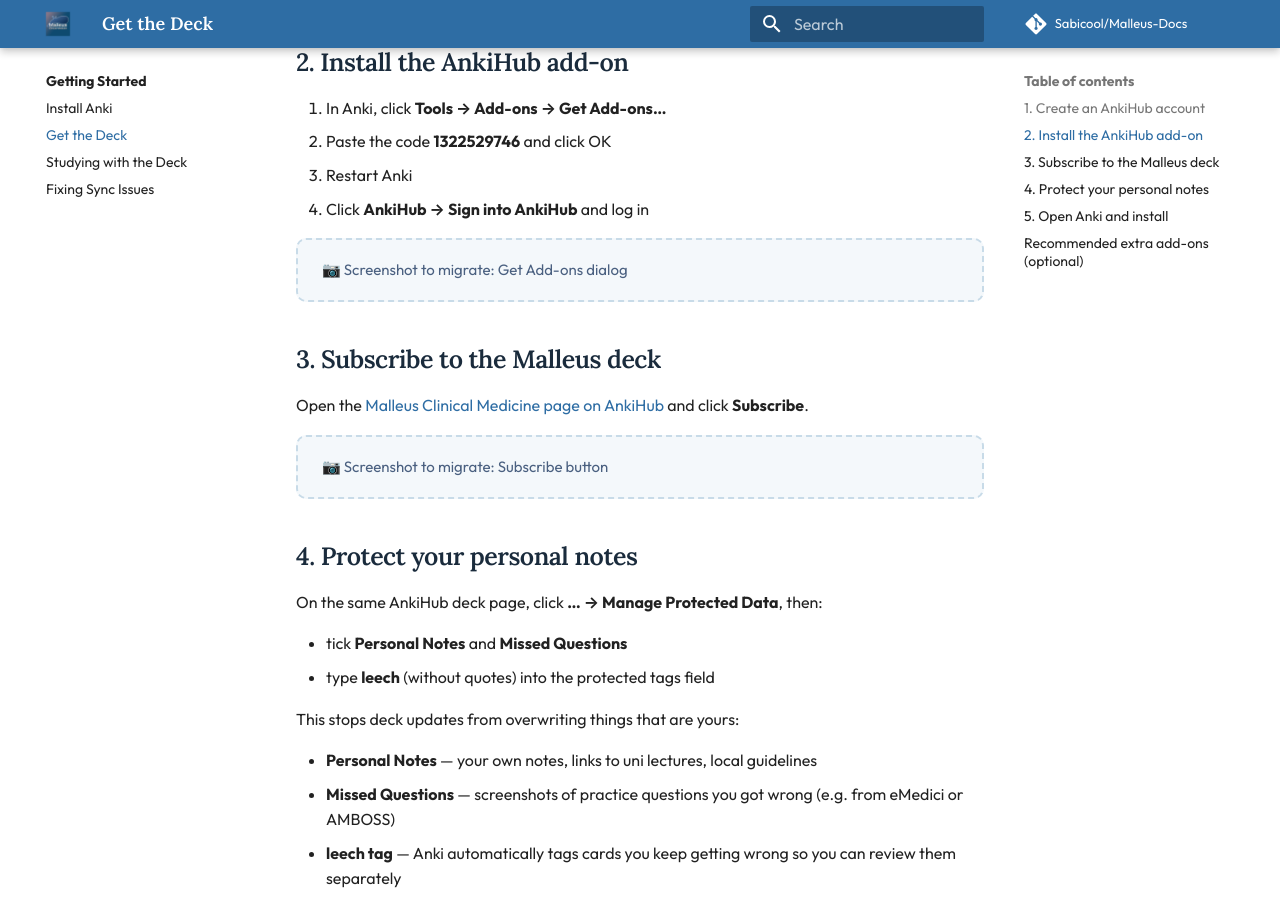
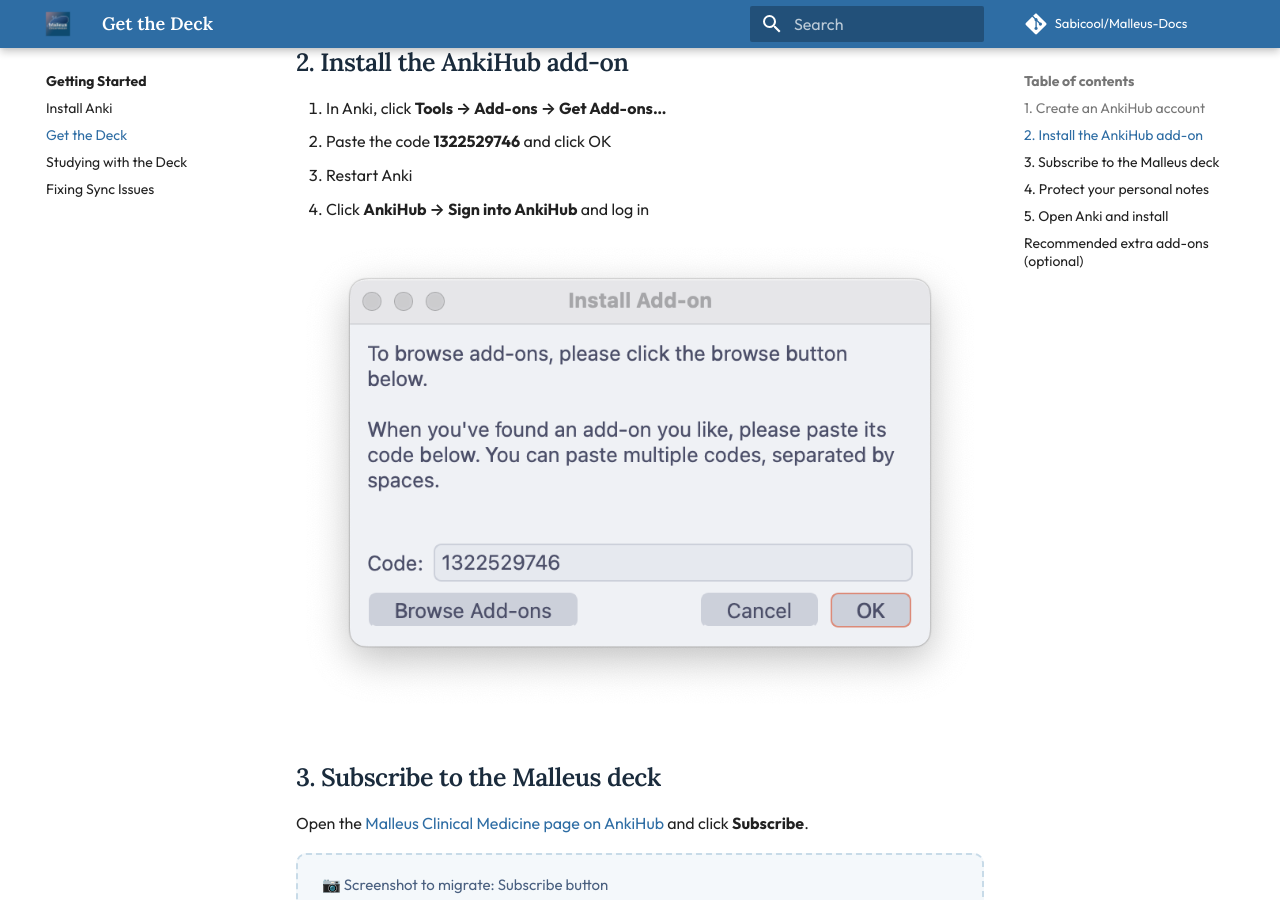
Before and after one commit to Sabicool/Malleus-Docs, an MkDocs documentation site: the page built from docs/getting-started/get-the-deck.md, in a window 1280 px wide and 900 px high, scrolled down 831 px. Built offline with MkDocs 1.6.1 and Material for MkDocs 9.7.7, drawn with Linux system fonts in a browser that asks for light colours; comment, search, counter and statistics services are not loaded.

Commit message:
Added iamges

```diff
--- a/docs/getting-started/get-the-deck.md
+++ b/docs/getting-started/get-the-deck.md
@@ -24,7 +24,7 @@ The deck is delivered and kept up to date through a collaborative deck platform.
     3. Restart Anki
     4. Click **AnkiHub → Sign into AnkiHub** and log in
 
-    <p class="screenshot-todo">📷 Screenshot to migrate: Get Add-ons dialog</p>
+    ![Get Add-Ons Dialog](../assets/getting-started/get-the-deck-addon-dialog.png)
 
     ## 3. Subscribe to the Malleus deck
 
```
Also changed, not shown: docs/getting-started/install-anki.md (+1 -1 lines).
